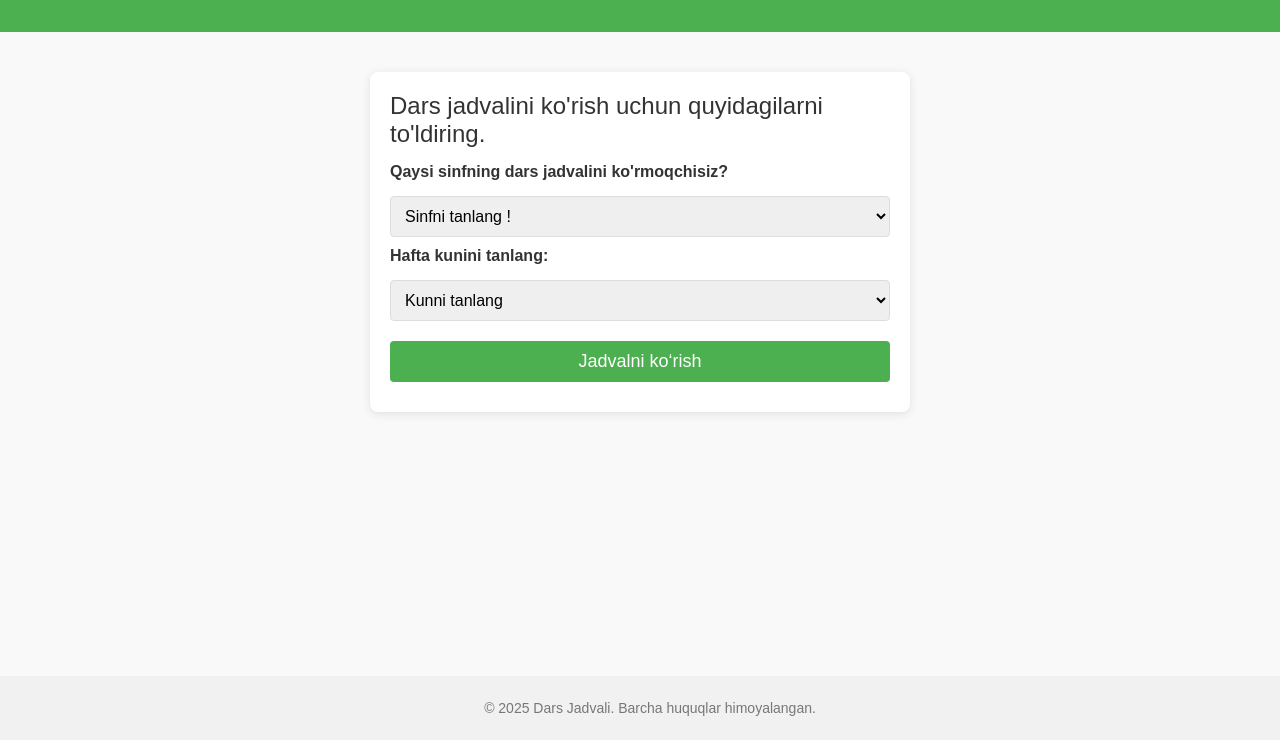
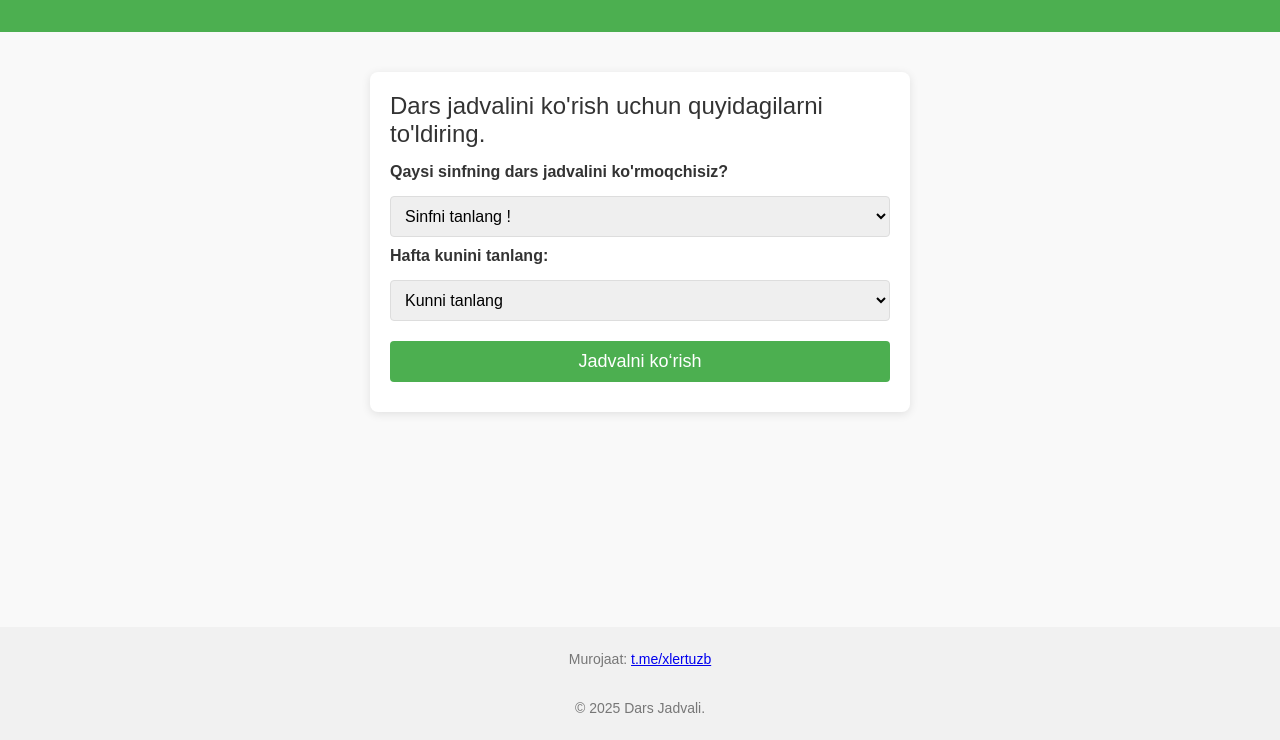
Before and after one commit to Quvonchbek01/dars-jadvali, a plain HTML site: page index.html in a window 1280 px wide. Shown: the part 60-800 px from the top of the page. Drawn offline with Linux system fonts and the light colour scheme.

Commit message:
Add files via upload

```diff
--- a/index.html
+++ b/index.html
@@ -59,7 +59,8 @@
         </section>
     </main>
     <footer>
-        <p>&copy; 2025 Dars Jadvali. Barcha huquqlar himoyalangan.</p>
+        <p>Murojaat: <a href="https://t.me/xlertuzb" target="_blank">t.me/xlertuzb</a></p>
+        <p>&copy; 2025 Dars Jadvali. </p>
     </footer>
     <script src="script.js"></script>
 </body>
--- a/style.css
+++ b/style.css
@@ -4,6 +4,9 @@ body {
     padding: 0;
     background-color: #f9f9f9;
     color: #333;
+    display: flex;
+    flex-direction: column;
+    min-height: 100vh; /* Butun oynani to'ldiradi */
 }
 
 header {
@@ -15,6 +18,7 @@ header {
 
 main {
     padding: 20px;
+    flex: 1; /* Asosiy kontentni kengaytiradi */
 }
 
 h1, h2 {
@@ -76,11 +80,13 @@ footer {
     text-align: center;
     padding: 10px;
     background-color: #f1f1f1;
-    position: fixed;
-    width: 100%;
-    bottom: 0;
     font-size: 14px;
     color: #777;
+    display: flex;
+    flex-direction: column;
+    align-items: center;
+    justify-content: center;
+    gap: 5px; /* Matnlar orasidagi masofa */
 }
 
 .schedule {
```
